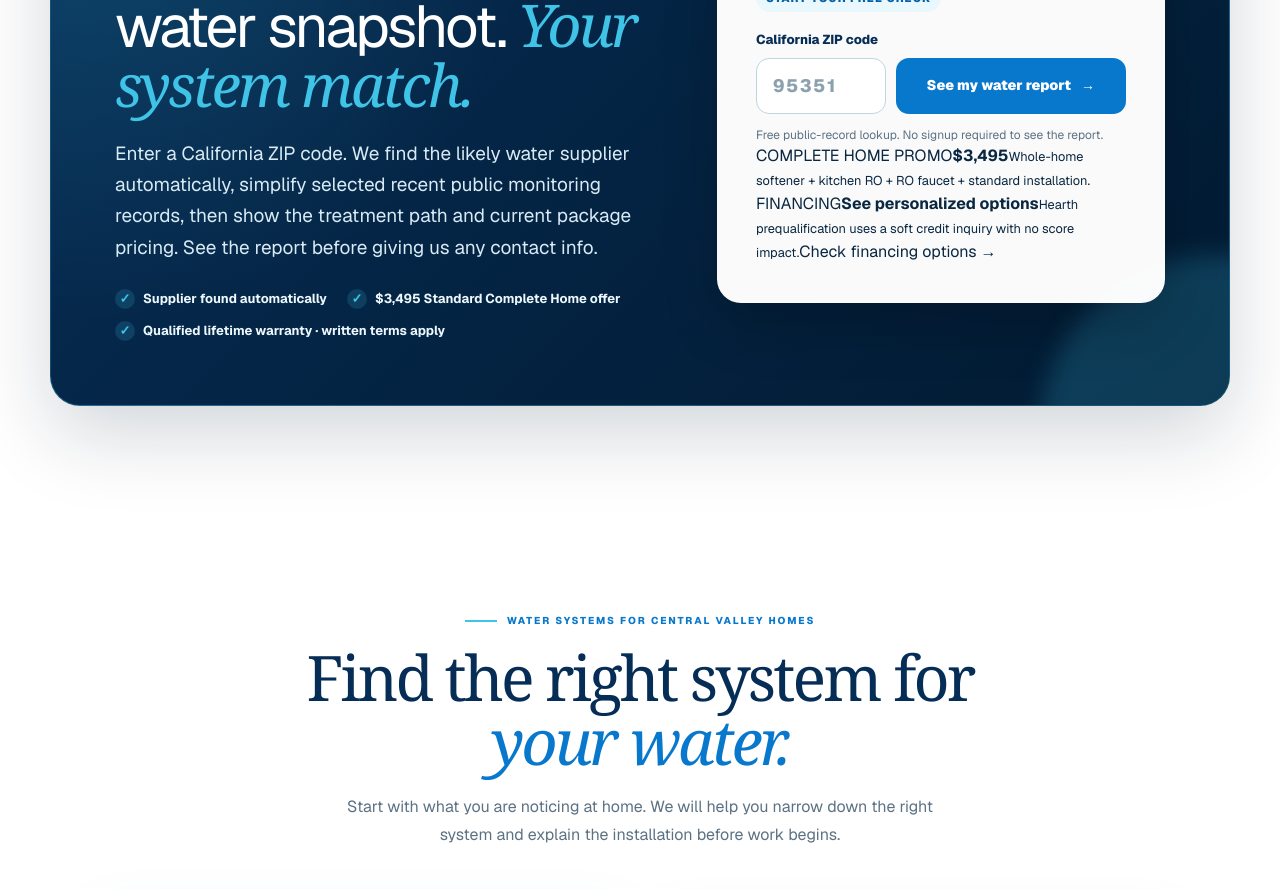
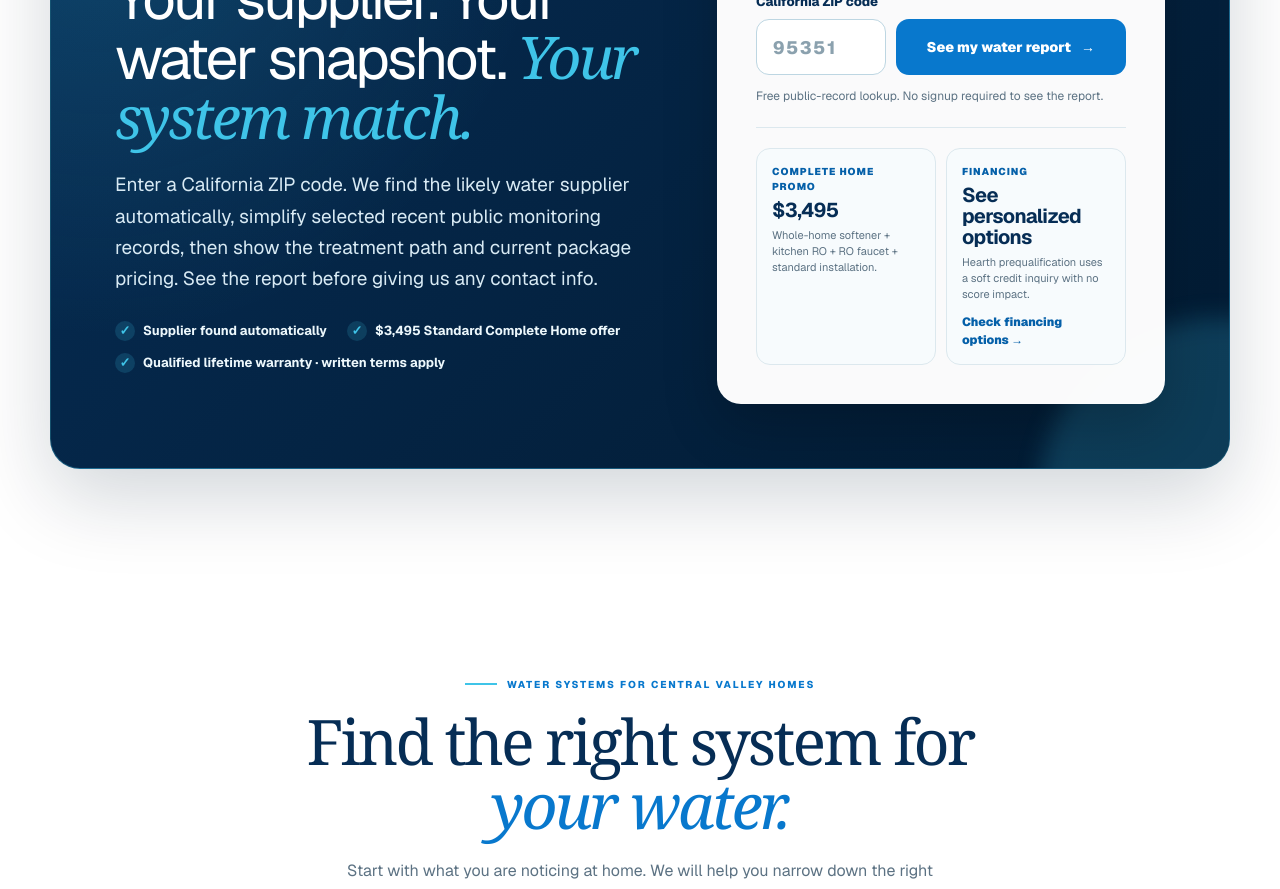
Before and after one commit to supremeprobuilders-art/central-valley-pure-water, a Next.js app: page / in a window 1280 px wide. Shown: the part 1520-2409 px from the top of the page. Built offline with nearby package versions, Linux system fonts and the light colour scheme.

Commit message:
Style homepage financing and offer panel

```diff
--- a/app/water-check/water-check-launcher.module.css
+++ b/app/water-check/water-check-launcher.module.css
@@ -189,7 +189,8 @@
 }
 
 .zipRow button:focus-visible,
-.zipRow input:focus-visible {
+.zipRow input:focus-visible,
+.quickOffer a:focus-visible {
   outline: 3px solid var(--aqua);
   outline-offset: 3px;
 }
@@ -206,6 +207,55 @@
   color: var(--muted);
   font-size: 12px;
   line-height: 1.5;
+}
+
+.quickOffer {
+  margin-top: 22px;
+  padding-top: 20px;
+  display: grid;
+  grid-template-columns: 1fr 1fr;
+  gap: 10px;
+  border-top: 1px solid #dce8ee;
+}
+
+.quickOffer > div {
+  padding: 15px;
+  display: flex;
+  flex-direction: column;
+  align-items: flex-start;
+  border: 1px solid #dce8ee;
+  border-radius: 14px;
+  background: #f7fbfd;
+}
+
+.quickOffer span {
+  color: var(--blue-dark);
+  font-size: 10px;
+  font-weight: 900;
+  letter-spacing: .1em;
+}
+
+.quickOffer strong {
+  margin-top: 6px;
+  color: var(--navy);
+  font-size: 20px;
+  line-height: 1.05;
+  letter-spacing: -.03em;
+}
+
+.quickOffer small {
+  margin-top: 7px;
+  color: var(--muted);
+  font-size: 11px;
+  line-height: 1.45;
+}
+
+.quickOffer a {
+  margin-top: 10px;
+  color: var(--blue-dark);
+  font-size: 12px;
+  font-weight: 850;
+  text-decoration: none;
 }
 
 @media (max-width: 900px) {
@@ -230,7 +280,8 @@
     padding: 22px 16px;
   }
 
-  .zipRow {
+  .zipRow,
+  .quickOffer {
     grid-template-columns: 1fr;
   }
 }
```
